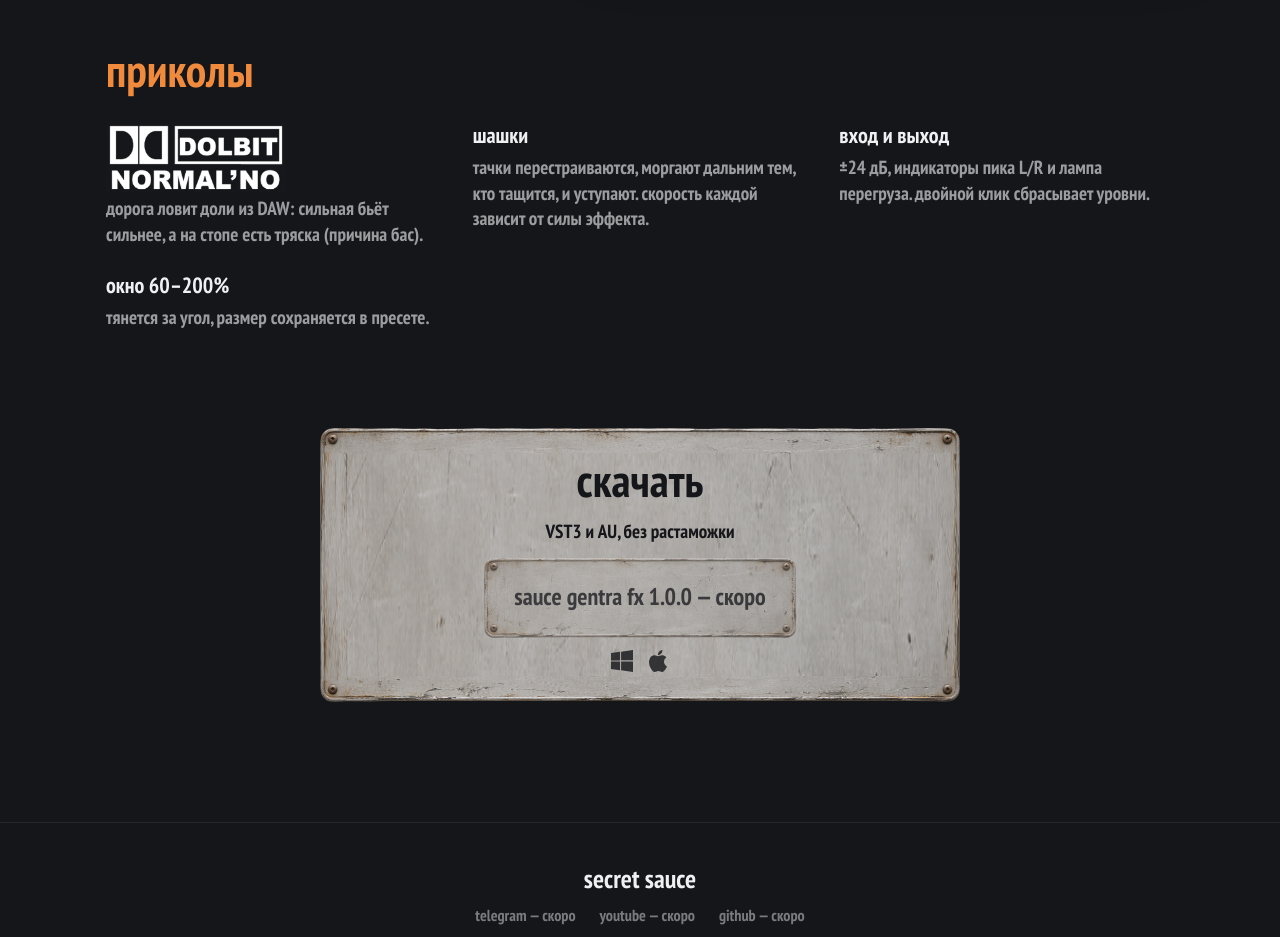
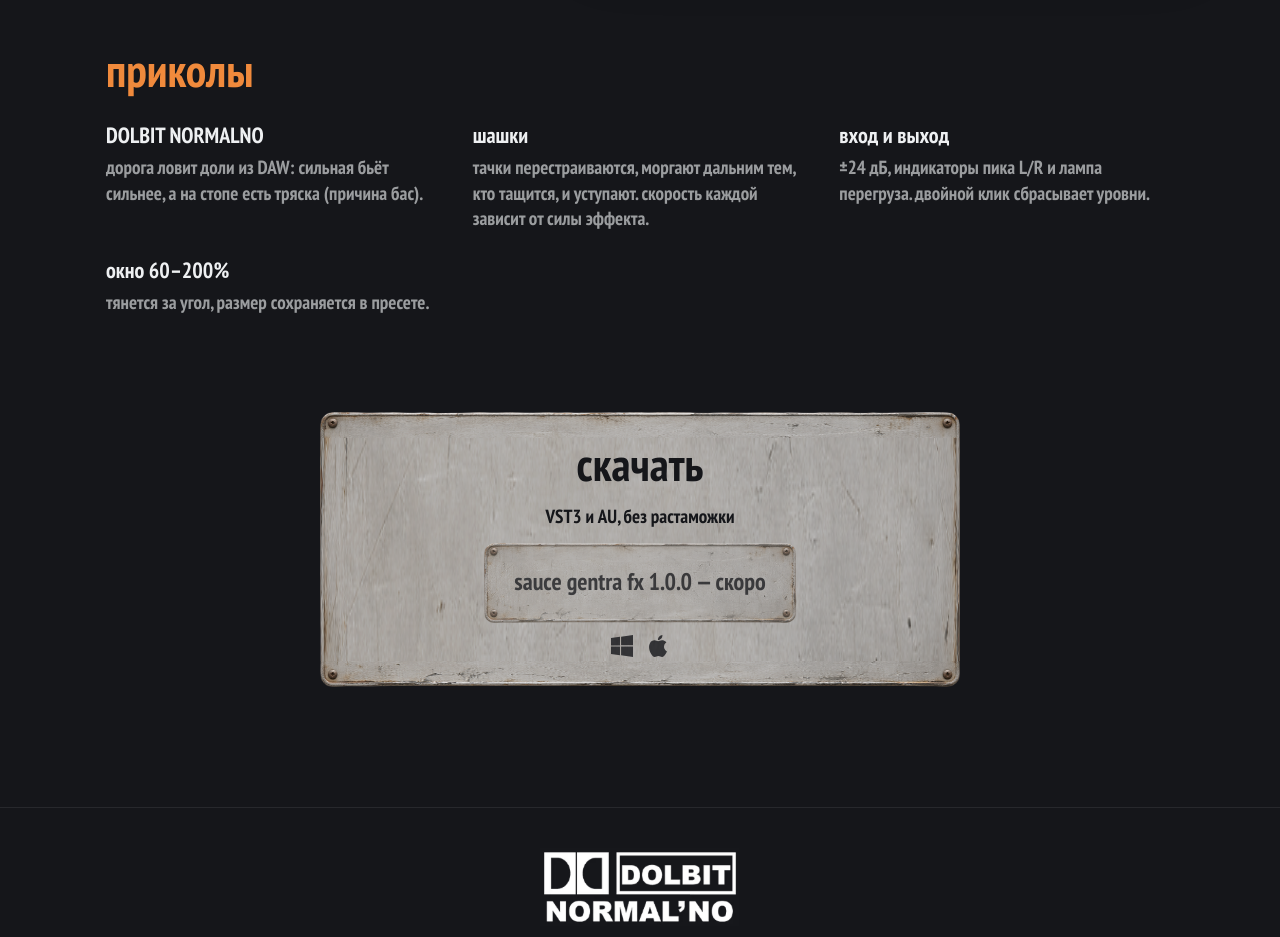
Before and after one commit to lunnaholy/sauce-fx-web, a Next.js app: page /gentra-fx in a window 1280 px wide. Shown: the part 4340-5277 px from the top of the page. Built offline with nearby package versions, Linux system fonts and the light colour scheme.

Commit message:
feat(gentra-fx): DOLBIT NORMAL'NO logo in the footer, drop youtube link

```diff
--- a/app/gentra-fx/page.module.css
+++ b/app/gentra-fx/page.module.css
@@ -249,9 +249,10 @@ a.button:hover {
 
 /* Логотип на чёрном фоне: screen убирает чёрное, остаётся белый знак. */
 .dolbit {
-  width: 180px;
+  justify-self: center;
+  width: 200px;
   height: auto;
-  margin-bottom: 4px;
+  margin-bottom: 8px;
   mix-blend-mode: screen;
 }
 
@@ -291,10 +292,6 @@ a.button:hover {
   font-size: 16px;
 }
 
-.brand {
-  font-size: 26px;
-  color: var(--text);
-}
 
 .links {
   display: flex;
--- a/app/gentra-fx/page.tsx
+++ b/app/gentra-fx/page.tsx
@@ -10,7 +10,6 @@ import s from "./page.module.css";
 const downloadUrl = "";
 const links: [name: string, url: string][] = [
   ["telegram", ""],
-  ["youtube", ""],
   ["github", ""],
 ];
 
@@ -133,13 +132,7 @@ export default function GentraFX() {
         <ul className={s.details}>
           {details.map(([title, text]) => (
             <li key={title}>
-              <h3>
-                {title === "DOLBIT NORMALNO" ? (
-                  <Image src="/gentra-fx/dolbit.png" alt="DOLBIT NORMAL'NO" width={582} height={228} className={s.dolbit} />
-                ) : (
-                  title
-                )}
-              </h3>
+              <h3>{title}</h3>
               <p>{text}</p>
             </li>
           ))}
@@ -158,7 +151,7 @@ export default function GentraFX() {
       </section>
 
       <footer className={s.footer}>
-        <p className={s.brand}>secret sauce</p>
+        <Image src="/gentra-fx/dolbit.png" alt="DOLBIT NORMAL'NO" width={582} height={228} className={s.dolbit} />
         <nav className={s.links}>
           {links.map(([name, url]) => (
             <Soon key={name} url={url}>
```
